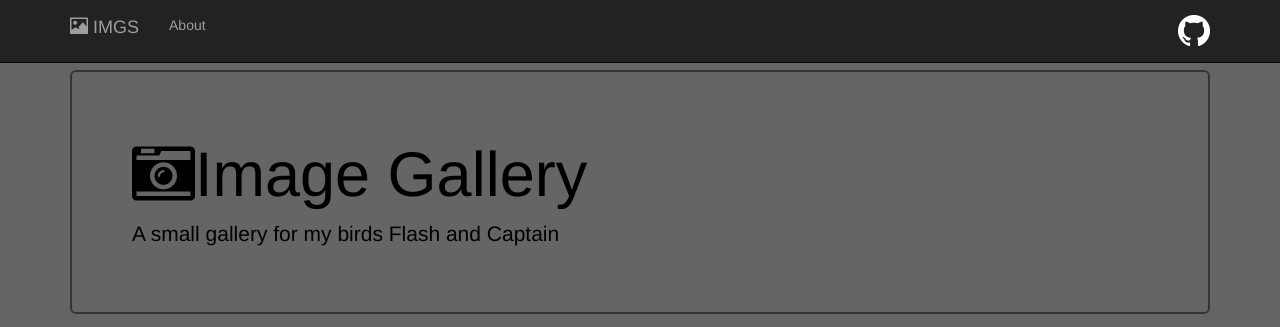
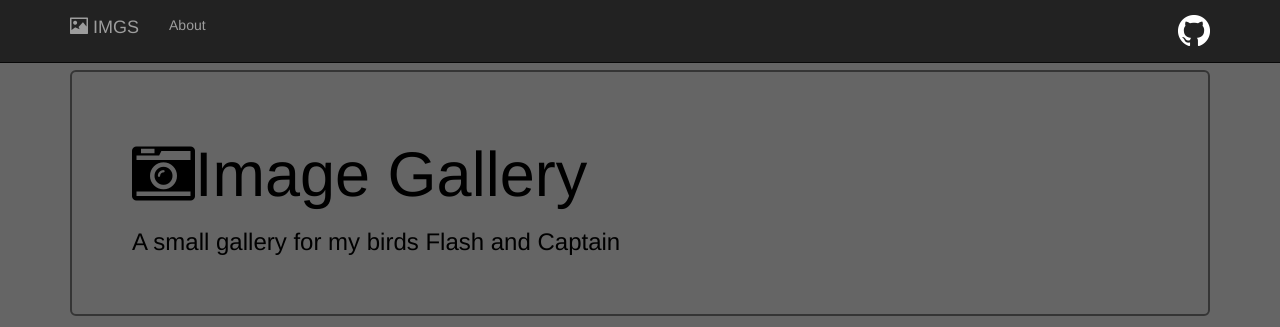
Before and after one commit to bitoffabyte/Birds, a plain HTML site: page index.html in a window 1280 px wide. Shown: the top 327 px of the page. Drawn offline with nearby package versions, Linux system fonts and the light colour scheme.

Commit message:
version 1.1

```diff
--- a/index.html
+++ b/index.html
@@ -53,7 +53,7 @@
 			=======================================================-->
 		<div class="jumbotron">
     		<h1 class="one"><i class="fa fa-camera-retro"></i></span>Image Gallery </h1>
-    		<p>A small gallery for my birds Flash and Captain</p>
+    		<h3>A small gallery for my birds Flash and Captain</h3>
   		</div>
 		<!-- End of Jmbotron
 			=======================================================-->
```
